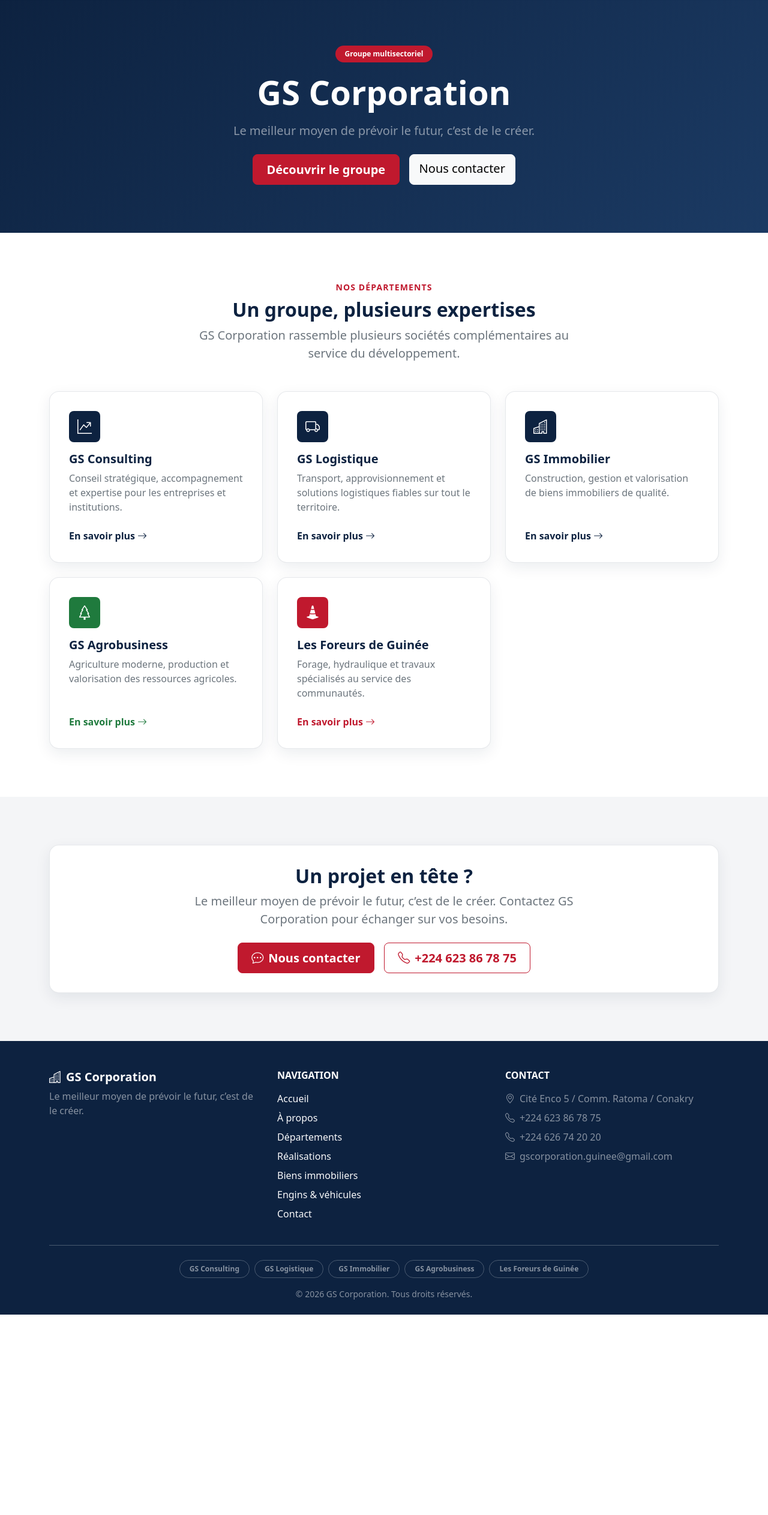
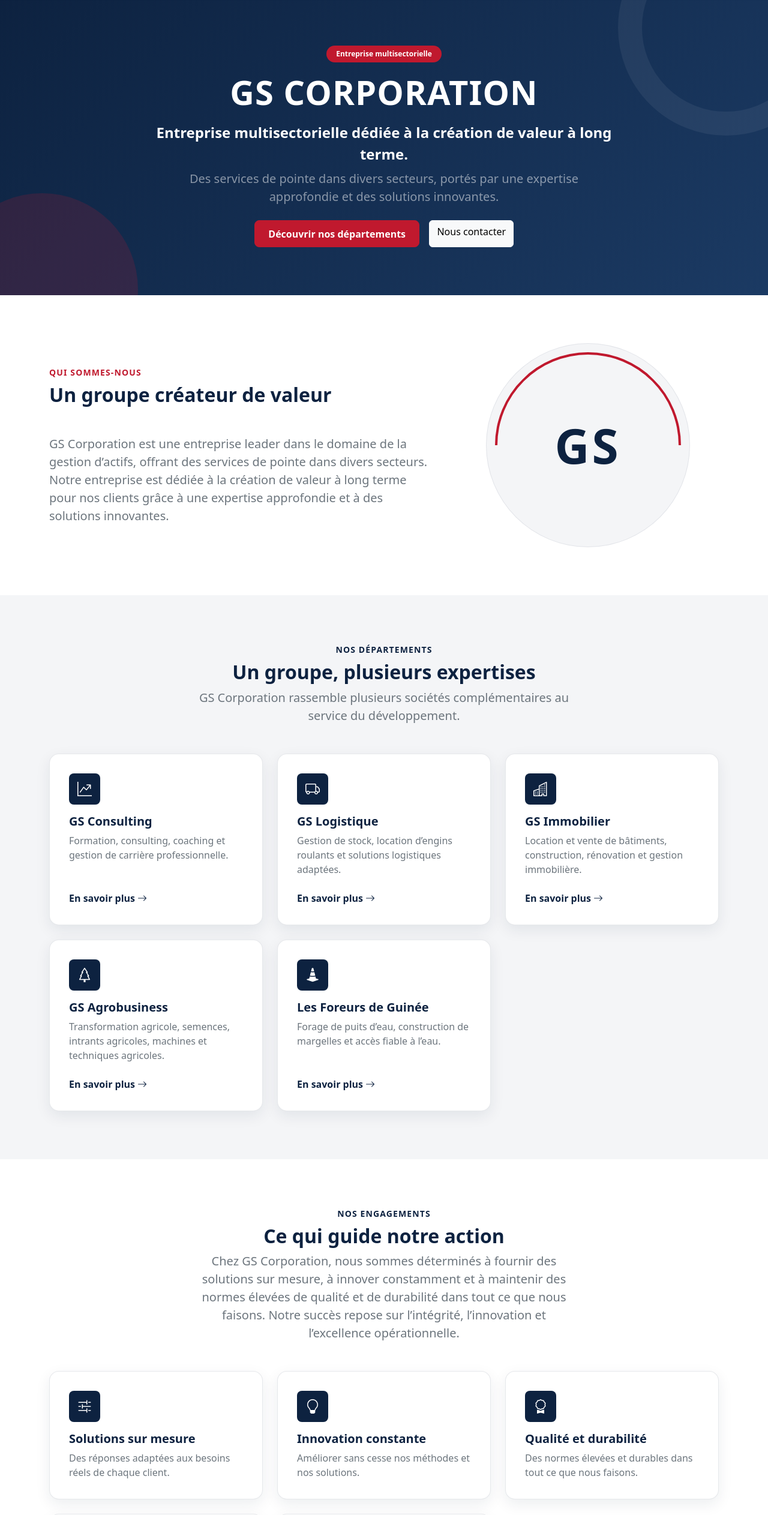
Before and after one commit to Gaslandie/gs_corporation, a Next.js app: page / in a window 1280 px wide. Shown: the part 60-2585 px from the top of the page at 60% size. Before the commit the page ends 2251 px from the top, so only its background shows below. Built offline with nearby package versions, Linux system fonts and the light colour scheme.

Commit message:
Ajout de la page d’accueil GS Corporation

```diff
--- a/src/app/globals.css
+++ b/src/app/globals.css
@@ -89,6 +89,13 @@ body {
   --gs-accent: var(--gs-gris);
 }
 
+/* Variante sobre : passe la couleur primaire en bleu marine.
+   Utile sur l'accueil pour réserver le rouge aux zones d'action. */
+.gs-navy-accent {
+  --gs-primary: var(--gs-bleu-marine);
+  --gs-primary-hover: var(--gs-bleu-marine-clair);
+}
+
 /* ==========================================================================
    Sections (éviter que les sections se touchent + rythme vertical)
    ========================================================================== */
@@ -177,3 +184,74 @@ body {
   color: var(--gs-on-primary);
   background-color: var(--gs-primary);
 }
+
+/* ==========================================================================
+   Décorations inspirées du logo (cercle gris + courbe), discrètes
+   ========================================================================== */
+
+/* Hero : formes décoratives en fond (cercle + halo rouge) */
+.gs-hero {
+  position: relative;
+  overflow: hidden;
+}
+
+.gs-hero > * {
+  position: relative;
+  z-index: 1;
+}
+
+.gs-hero::before {
+  content: "";
+  position: absolute;
+  top: -130px;
+  right: -110px;
+  width: 360px;
+  height: 360px;
+  border-radius: 50%;
+  border: 40px solid rgba(255, 255, 255, 0.06);
+  pointer-events: none;
+}
+
+.gs-hero::after {
+  content: "";
+  position: absolute;
+  bottom: -150px;
+  left: -90px;
+  width: 320px;
+  height: 320px;
+  border-radius: 50%;
+  background: rgba(192, 25, 46, 0.18);
+  pointer-events: none;
+}
+
+/* Monogramme « GS » (cercle gris, lettres bleu marine, arc rouge) */
+.gs-monogram {
+  position: relative;
+  display: flex;
+  align-items: center;
+  justify-content: center;
+  aspect-ratio: 1 / 1;
+  max-width: 340px;
+  margin-inline: auto;
+  border-radius: 50%;
+  background: var(--gs-gris-clair);
+  border: 1px solid rgba(13, 34, 64, 0.08);
+}
+
+.gs-monogram span {
+  font-weight: 800;
+  font-size: clamp(3rem, 10vw, 5rem);
+  letter-spacing: 0.05em;
+  color: var(--gs-bleu-marine);
+}
+
+.gs-monogram::after {
+  content: "";
+  position: absolute;
+  inset: 14px;
+  border-radius: 50%;
+  border: 4px solid transparent;
+  border-top-color: var(--gs-rouge);
+  border-right-color: var(--gs-rouge);
+  transform: rotate(-45deg);
+}
--- a/src/app/layout.js
+++ b/src/app/layout.js
@@ -5,6 +5,8 @@ import "bootstrap-icons/font/bootstrap-icons.css";
 import "./globals.css";
 
 import BootstrapClient from "@/components/BootstrapClient";
+import Navbar from "@/components/layout/Navbar";
+import Footer from "@/components/layout/Footer";
 
 export const metadata = {
   title: "GS Corporation",
@@ -16,7 +18,9 @@ export default function RootLayout({ children }) {
   return (
     <html lang="fr">
       <body className="d-flex flex-column min-vh-100">
+        <Navbar />
         {children}
+        <Footer />
         <BootstrapClient />
       </body>
     </html>
--- a/src/app/page.js
+++ b/src/app/page.js
@@ -1,48 +1,112 @@
-import Navbar from "@/components/layout/Navbar";
-import Footer from "@/components/layout/Footer";
 import HeroSection from "@/components/sections/HeroSection";
 import SectionTitle from "@/components/sections/SectionTitle";
 import ContactCTA from "@/components/sections/ContactCTA";
 import DepartmentCard from "@/components/cards/DepartmentCard";
+import ServiceCard from "@/components/cards/ServiceCard";
 import departments from "@/data/departments";
 import siteInfo from "@/data/siteInfo";
+import home from "@/data/home";
 
-// Page d'accueil TEMPORAIRE : sert à valider les composants et le design system.
-// Le vrai design de l'accueil sera réalisé dans une prochaine étape.
+// Page d'accueil GS Corporation.
+// Couleurs : rouge / bleu marine / gris / blanc du logo (le rouge est réservé
+// aux zones d'action — hero, slogan, contact). Navbar et Footer sont globaux
+// (voir src/app/layout.js).
 export default function Home() {
   return (
-    <>
-      <Navbar />
-
+    <main>
+      {/* Hero corporate */}
       <HeroSection
-        eyebrow="Groupe multisectoriel"
-        title={siteInfo.name}
-        subtitle={siteInfo.slogan}
-        primaryAction={{ label: "Découvrir le groupe", href: "/departements" }}
-        secondaryAction={{ label: "Nous contacter", href: "/contact" }}
+        eyebrow={home.hero.eyebrow}
+        title={home.hero.title}
+        lead={home.hero.lead}
+        subtitle={home.hero.subtitle}
+        primaryAction={home.hero.primaryAction}
+        secondaryAction={home.hero.secondaryAction}
       />
 
+      {/* Présentation */}
       <section className="section-padding">
+        <div className="container">
+          <div className="row g-5 align-items-center">
+            <div className="col-12 col-lg-7">
+              <SectionTitle
+                eyebrow={home.presentation.eyebrow}
+                title={home.presentation.title}
+                center={false}
+              />
+              <p className="fs-5 text-secondary mb-0">{home.presentation.text}</p>
+            </div>
+            <div className="col-12 col-lg-5">
+              <div className="gs-monogram">
+                <span>GS</span>
+              </div>
+            </div>
+          </div>
+        </div>
+      </section>
+
+      {/* Nos départements */}
+      <section className="section-padding section-muted gs-navy-accent">
         <div className="container">
           <SectionTitle
             eyebrow="Nos départements"
             title="Un groupe, plusieurs expertises"
             subtitle="GS Corporation rassemble plusieurs sociétés complémentaires au service du développement."
           />
-
           <div className="row g-4">
             {departments.map((department) => (
               <div className="col-12 col-md-6 col-lg-4" key={department.slug}>
-                <DepartmentCard department={department} />
+                <DepartmentCard department={department} themed={false} />
               </div>
             ))}
           </div>
         </div>
       </section>
 
+      {/* Nos engagements */}
+      <section className="section-padding gs-navy-accent">
+        <div className="container">
+          <SectionTitle
+            eyebrow={home.engagements.eyebrow}
+            title={home.engagements.title}
+            subtitle={home.engagements.text}
+          />
+          <div className="row g-4">
+            {home.engagements.items.map((item) => (
+              <div className="col-12 col-md-6 col-lg-4" key={item.title}>
+                <ServiceCard service={item} />
+              </div>
+            ))}
+          </div>
+        </div>
+      </section>
+
+      {/* Aperçu : biens immobiliers, engins & véhicules, réalisations */}
+      <section className="section-padding section-muted gs-navy-accent">
+        <div className="container">
+          <SectionTitle eyebrow={home.apercu.eyebrow} title={home.apercu.title} />
+          <div className="row g-4">
+            {home.apercu.items.map((item) => (
+              <div className="col-12 col-md-6 col-lg-4" key={item.title}>
+                <ServiceCard service={item} />
+              </div>
+            ))}
+          </div>
+        </div>
+      </section>
+
+      {/* Slogan */}
+      <section className="section-padding text-white text-center" style={{ backgroundColor: "var(--gs-bleu-marine)" }}>
+        <div className="container">
+          <i className="bi bi-quote display-3" style={{ color: "var(--gs-rouge)" }} aria-hidden="true"></i>
+          <p className="fs-2 fw-light fst-italic mx-auto mb-0" style={{ maxWidth: "820px" }}>
+            {siteInfo.slogan}
+          </p>
+        </div>
+      </section>
+
+      {/* CTA contact */}
       <ContactCTA />
-
-      <Footer />
-    </>
+    </main>
   );
 }
--- a/src/components/cards/DepartmentCard.jsx
+++ b/src/components/cards/DepartmentCard.jsx
@@ -2,9 +2,10 @@ import Link from "next/link";
 
 // Carte d'un département du groupe.
 // La classe de thème (dept.theme) surcharge --gs-primary pour adapter les couleurs.
-export default function DepartmentCard({ department }) {
+// Sur l'accueil, on passe themed={false} pour conserver les couleurs corporate.
+export default function DepartmentCard({ department, themed = true }) {
   return (
-    <div className={`card-gs d-flex flex-column ${department.theme}`}>
+    <div className={`card-gs d-flex flex-column ${themed ? department.theme : ""}`}>
       <span className="gs-icon-badge mb-3">
         <i className={`bi ${department.icon}`} aria-hidden="true"></i>
       </span>
--- a/src/components/cards/ServiceCard.jsx
+++ b/src/components/cards/ServiceCard.jsx
@@ -1,17 +1,33 @@
-// Carte de service générique et réutilisable.
-// Props : service = { icon, title, description }.
+import Link from "next/link";
+
+// Carte générique et réutilisable (service, ressource, aperçu...).
+// Props : service = { icon, title, description, href?, linkLabel? }.
+// Si "href" est fourni, un lien d'action est affiché en bas de la carte.
 export default function ServiceCard({ service }) {
+  const { icon, title, description, href, linkLabel } = service;
+
   return (
     <div className="card-gs d-flex flex-column">
       <span className="gs-icon-badge mb-3">
-        <i className={`bi ${service.icon}`} aria-hidden="true"></i>
+        <i className={`bi ${icon}`} aria-hidden="true"></i>
       </span>
 
       <h3 className="h5 fw-bold" style={{ color: "var(--gs-bleu-marine)" }}>
-        {service.title}
+        {title}
       </h3>
 
-      <p className="text-secondary mb-0">{service.description}</p>
+      <p className="text-secondary flex-grow-1 mb-0">{description}</p>
+
+      {href && (
+        <Link
+          href={href}
+          className="fw-semibold text-decoration-none mt-3"
+          style={{ color: "var(--gs-primary)" }}
+        >
+          {linkLabel || "En savoir plus"}
+          <i className="bi bi-arrow-right ms-1" aria-hidden="true"></i>
+        </Link>
+      )}
     </div>
   );
 }
--- a/src/components/sections/ContactCTA.jsx
+++ b/src/components/sections/ContactCTA.jsx
@@ -1,28 +1,55 @@
 import Link from "next/link";
 import siteInfo from "@/data/siteInfo";
 
-// Bandeau d'appel à l'action vers le contact.
+// Bandeau d'appel à l'action vers le contact, avec les coordonnées du groupe.
 export default function ContactCTA() {
+  const mainPhone = siteInfo.phones[0];
+
   return (
     <section className="section-padding section-muted">
       <div className="container">
-        <div className="card-gs text-center">
+        <div className="card-gs">
+          <div className="row g-4 align-items-center">
+            {/* Texte + coordonnées */}
+            <div className="col-12 col-lg-7 text-center text-lg-start">
               <h2 className="fw-bold" style={{ color: "var(--gs-bleu-marine)" }}>
                 Un projet en tête&nbsp;?
               </h2>
-          <p className="lead text-secondary mx-auto mt-2" style={{ maxWidth: "640px" }}>
+              <p className="text-secondary mt-2">
                 {siteInfo.slogan} Contactez {siteInfo.name} pour échanger sur vos besoins.
               </p>
 
-          <div className="d-flex flex-wrap gap-3 justify-content-center mt-4">
-            <Link className="btn btn-gs-primary btn-lg" href="/contact">
+              <ul className="list-unstyled mb-0 mt-3">
+                <li className="mb-2">
+                  <i className="bi bi-geo-alt me-2" style={{ color: "var(--gs-primary)" }} aria-hidden="true"></i>
+                  {siteInfo.address}
+                </li>
+                <li className="mb-2">
+                  <i className="bi bi-telephone me-2" style={{ color: "var(--gs-primary)" }} aria-hidden="true"></i>
+                  {siteInfo.phones.join(" / ")}
+                </li>
+                <li className="mb-0">
+                  <i className="bi bi-envelope me-2" style={{ color: "var(--gs-primary)" }} aria-hidden="true"></i>
+                  <a className="link-dark text-decoration-none" href={`mailto:${siteInfo.email}`}>
+                    {siteInfo.email}
+                  </a>
+                </li>
+              </ul>
+            </div>
+
+            {/* Boutons */}
+            <div className="col-12 col-lg-5 text-center text-lg-end">
+              <div className="d-flex flex-wrap gap-3 justify-content-center justify-content-lg-end">
+                <Link className="btn btn-gs-primary" href="/contact">
                   <i className="bi bi-chat-dots me-2" aria-hidden="true"></i>
                   Nous contacter
                 </Link>
-            <a className="btn btn-gs-outline btn-lg" href={`tel:${siteInfo.phones[0].replace(/\s/g, "")}`}>
+                <a className="btn btn-gs-outline" href={`tel:${mainPhone.replace(/\s/g, "")}`}>
                   <i className="bi bi-telephone me-2" aria-hidden="true"></i>
-              {siteInfo.phones[0]}
+                  Appeler
                 </a>
+              </div>
+            </div>
           </div>
         </div>
       </div>
--- a/src/components/sections/HeroSection.jsx
+++ b/src/components/sections/HeroSection.jsx
@@ -1,17 +1,19 @@
 import Link from "next/link";
 
-// Section d'en-tête (hero) simple et réutilisable.
-// Props : eyebrow, title, subtitle, primaryAction/secondaryAction = { label, href }.
+// Section d'en-tête (hero) corporate et réutilisable.
+// Props : eyebrow, title, lead, subtitle, primaryAction/secondaryAction = { label, href }.
+// La classe .gs-hero ajoute les formes décoratives (cercle + courbe du logo).
 export default function HeroSection({
   eyebrow,
   title,
+  lead,
   subtitle,
   primaryAction,
   secondaryAction,
 }) {
   return (
     <section
-      className="section-padding text-white"
+      className="gs-hero section-padding text-white"
       style={{
         background:
           "linear-gradient(135deg, var(--gs-bleu-marine) 0%, var(--gs-bleu-marine-clair) 100%)",
@@ -24,12 +26,18 @@ export default function HeroSection({
           </span>
         )}
 
-        <h1 className="fw-bold" style={{ fontSize: "var(--gs-fs-display)" }}>
+        <h1 className="fw-bold" style={{ fontSize: "var(--gs-fs-display)", letterSpacing: "0.02em" }}>
           {title}
         </h1>
 
+        {lead && (
+          <p className="fs-4 fw-semibold mx-auto mt-3 mb-2" style={{ maxWidth: "760px" }}>
+            {lead}
+          </p>
+        )}
+
         {subtitle && (
-          <p className="lead text-white-50 mx-auto mt-3" style={{ maxWidth: "720px" }}>
+          <p className="lead text-white-50 mx-auto" style={{ maxWidth: "720px" }}>
             {subtitle}
           </p>
         )}
@@ -37,12 +45,12 @@ export default function HeroSection({
         {(primaryAction || secondaryAction) && (
           <div className="d-flex flex-wrap gap-3 justify-content-center mt-4">
             {primaryAction && (
-              <Link className="btn btn-gs-primary btn-lg" href={primaryAction.href}>
+              <Link className="btn btn-gs-primary" href={primaryAction.href}>
                 {primaryAction.label}
               </Link>
             )}
             {secondaryAction && (
-              <Link className="btn btn-light btn-lg" href={secondaryAction.href}>
+              <Link className="btn btn-light" href={secondaryAction.href}>
                 {secondaryAction.label}
               </Link>
             )}
--- a/src/data/departments.js
+++ b/src/data/departments.js
@@ -1,13 +1,14 @@
 // Départements (sociétés) du groupe GS Corporation.
 // Chaque département référence une classe de thème définie dans globals.css
 // (theme-consulting, theme-logistique, etc.) pour centraliser les couleurs.
+// Descriptions fidèles au document client D1.
 
 const departments = [
   {
     name: "GS Consulting",
     slug: "gs-consulting",
     description:
-      "Conseil stratégique, accompagnement et expertise pour les entreprises et institutions.",
+      "Formation, consulting, coaching et gestion de carrière professionnelle.",
     theme: "theme-consulting",
     icon: "bi-graph-up-arrow",
     href: "/departements/gs-consulting",
@@ -16,7 +17,7 @@ const departments = [
     name: "GS Logistique",
     slug: "gs-logistique",
     description:
-      "Transport, approvisionnement et solutions logistiques fiables sur tout le territoire.",
+      "Gestion de stock, location d’engins roulants et solutions logistiques adaptées.",
     theme: "theme-logistique",
     icon: "bi-truck",
     href: "/departements/gs-logistique",
@@ -25,7 +26,7 @@ const departments = [
     name: "GS Immobilier",
     slug: "gs-immobilier",
     description:
-      "Construction, gestion et valorisation de biens immobiliers de qualité.",
+      "Location et vente de bâtiments, construction, rénovation et gestion immobilière.",
     theme: "theme-immobilier",
     icon: "bi-buildings",
     href: "/departements/gs-immobilier",
@@ -34,7 +35,7 @@ const departments = [
     name: "GS Agrobusiness",
     slug: "gs-agrobusiness",
     description:
-      "Agriculture moderne, production et valorisation des ressources agricoles.",
+      "Transformation agricole, semences, intrants agricoles, machines et techniques agricoles.",
     theme: "theme-agrobusiness",
     icon: "bi-tree",
     href: "/departements/gs-agrobusiness",
@@ -43,7 +44,7 @@ const departments = [
     name: "Les Foreurs de Guinée",
     slug: "les-foreurs-de-guinee",
     description:
-      "Forage, hydraulique et travaux spécialisés au service des communautés.",
+      "Forage de puits d’eau, construction de margelles et accès fiable à l’eau.",
     theme: "theme-foreurs",
     icon: "bi-cone-striped",
     href: "/departements/les-foreurs-de-guinee",
--- /dev/null
+++ b/src/data/home.js
@@ -0,0 +1,84 @@
+// Contenu de la page d'accueil GS Corporation.
+// Textes fidèles au document client D1 (reformulés légèrement pour le web,
+// sans changer le sens). Centralisé ici pour rester facilement modifiable.
+
+const home = {
+  hero: {
+    eyebrow: "Entreprise multisectorielle",
+    title: "GS CORPORATION",
+    lead: "Entreprise multisectorielle dédiée à la création de valeur à long terme.",
+    subtitle:
+      "Des services de pointe dans divers secteurs, portés par une expertise approfondie et des solutions innovantes.",
+    primaryAction: { label: "Découvrir nos départements", href: "/departements" },
+    secondaryAction: { label: "Nous contacter", href: "/contact" },
+  },
+
+  presentation: {
+    eyebrow: "Qui sommes-nous",
+    title: "Un groupe créateur de valeur",
+    text: "GS Corporation est une entreprise leader dans le domaine de la gestion d’actifs, offrant des services de pointe dans divers secteurs. Notre entreprise est dédiée à la création de valeur à long terme pour nos clients grâce à une expertise approfondie et à des solutions innovantes.",
+  },
+
+  engagements: {
+    eyebrow: "Nos engagements",
+    title: "Ce qui guide notre action",
+    text: "Chez GS Corporation, nous sommes déterminés à fournir des solutions sur mesure, à innover constamment et à maintenir des normes élevées de qualité et de durabilité dans tout ce que nous faisons. Notre succès repose sur l’intégrité, l’innovation et l’excellence opérationnelle.",
+    items: [
+      {
+        icon: "bi-sliders2",
+        title: "Solutions sur mesure",
+        description: "Des réponses adaptées aux besoins réels de chaque client.",
+      },
+      {
+        icon: "bi-lightbulb",
+        title: "Innovation constante",
+        description: "Améliorer sans cesse nos méthodes et nos solutions.",
+      },
+      {
+        icon: "bi-award",
+        title: "Qualité et durabilité",
+        description: "Des normes élevées et durables dans tout ce que nous faisons.",
+      },
+      {
+        icon: "bi-shield-check",
+        title: "Intégrité",
+        description: "La confiance et la transparence au cœur de nos relations.",
+      },
+      {
+        icon: "bi-stars",
+        title: "Excellence opérationnelle",
+        description: "La rigueur et la performance dans chaque réalisation.",
+      },
+    ],
+  },
+
+  apercu: {
+    eyebrow: "Explorer",
+    title: "Nos ressources en un coup d’œil",
+    items: [
+      {
+        icon: "bi-house-door",
+        title: "Biens immobiliers",
+        description: "Découvrez nos bâtiments en location et à la vente.",
+        href: "/biens-immobiliers",
+        linkLabel: "Voir les biens",
+      },
+      {
+        icon: "bi-truck-front",
+        title: "Engins & véhicules",
+        description: "Engins roulants et véhicules disponibles à la location.",
+        href: "/engins-vehicules",
+        linkLabel: "Voir le parc",
+      },
+      {
+        icon: "bi-trophy",
+        title: "Réalisations",
+        description: "Un aperçu de nos projets et de nos réalisations.",
+        href: "/realisations",
+        linkLabel: "Voir les réalisations",
+      },
+    ],
+  },
+};
+
+export default home;
```
Lines whose indentation alone changed are shown as unchanged.
